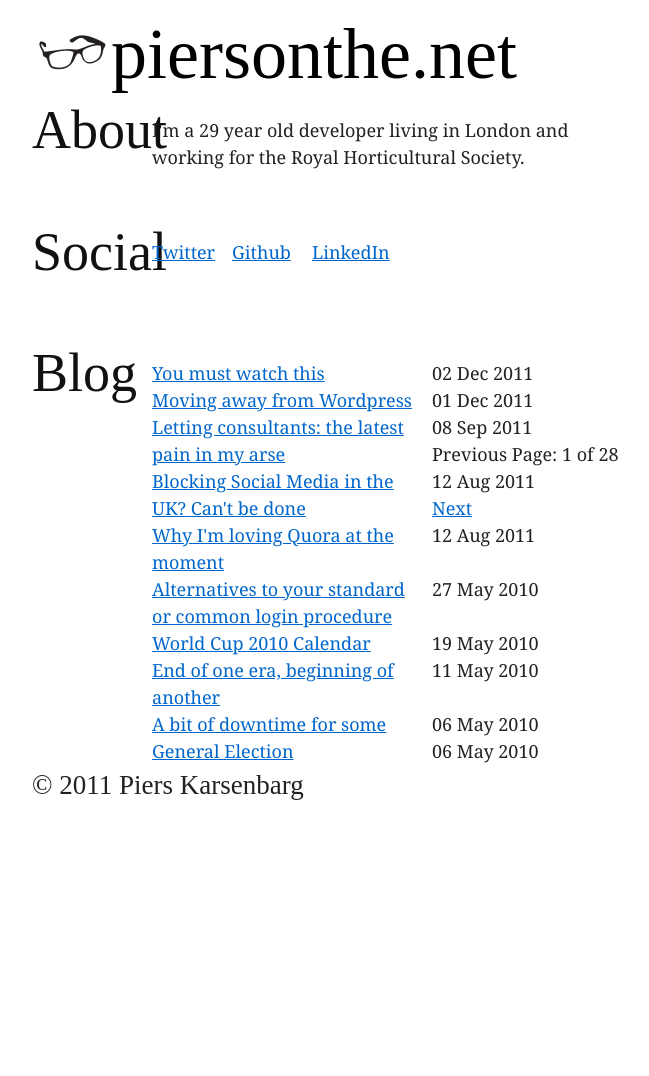
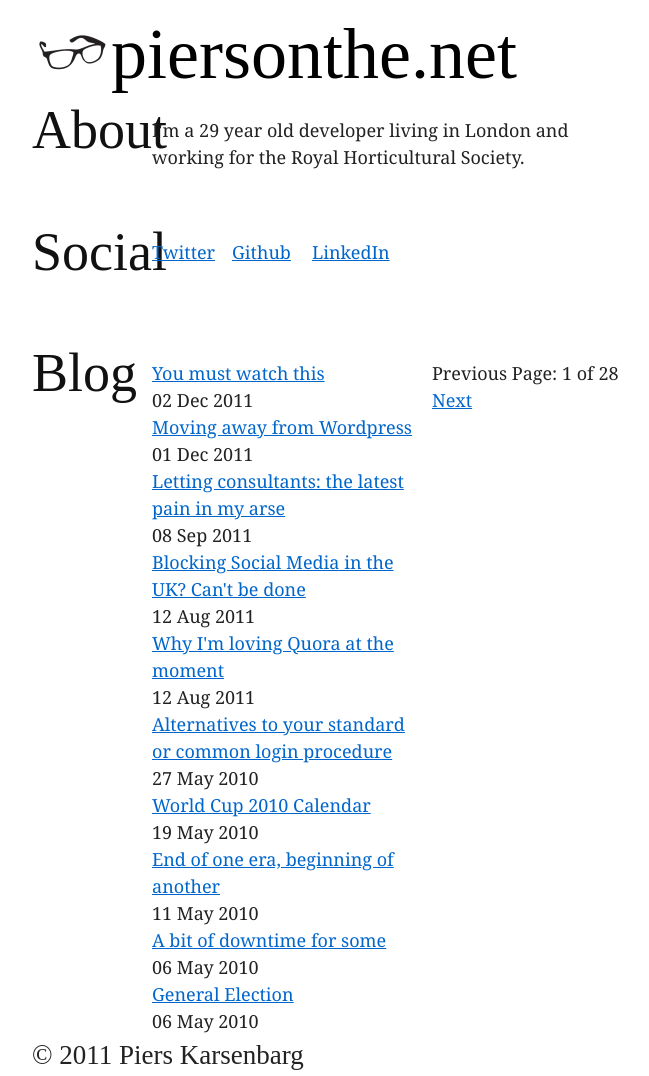
Before and after one commit to pierskarsenbarg/pierskarsenbarg.github.com_old, a Jekyll site: the page built from index.html, in a window 1280 px wide. Shown: the whole page, without its empty margins (293-942 px from the left). Built offline with Jekyll 4.4.1, drawn with Linux system fonts in a browser that asks for light colours; some web fonts are replaced; Markdown is read by kramdown in place of the engine named in the settings; the list of posts is cut into pages by our own code; before the commit the page ends 900 px from its top, so only the background shows below that.

Commit message:
Changed layout of recent blog posts Made about me easier to edit

```diff
--- a/_layouts/default.html
+++ b/_layouts/default.html
@@ -46,7 +46,7 @@
             <h2>About</h2>
           </div>
           <div class="span-12 last prepend-top">
-            {% include about-me.markdown %}
+            <p>{% include about-me.markdown %}</p>
           </div>
         </div>
         <div class="span-16 prepend-4 append-4 last">
--- a/index.html
+++ b/index.html
@@ -5,10 +5,8 @@
 
 {% for post in paginator.posts %}
 <div class="span-7">
-  <a href="{{ post.url }}">{{ post.title }}</a>
-</div>
-<div class="span-4">
-{{ post.date | date_to_string }}
+  <div><a href="{{ post.url }}">{{ post.title }}</a></div>
+  <div>{{ post.date | date_to_string }}</div>
 </div>
 {% endfor %}
 
```
